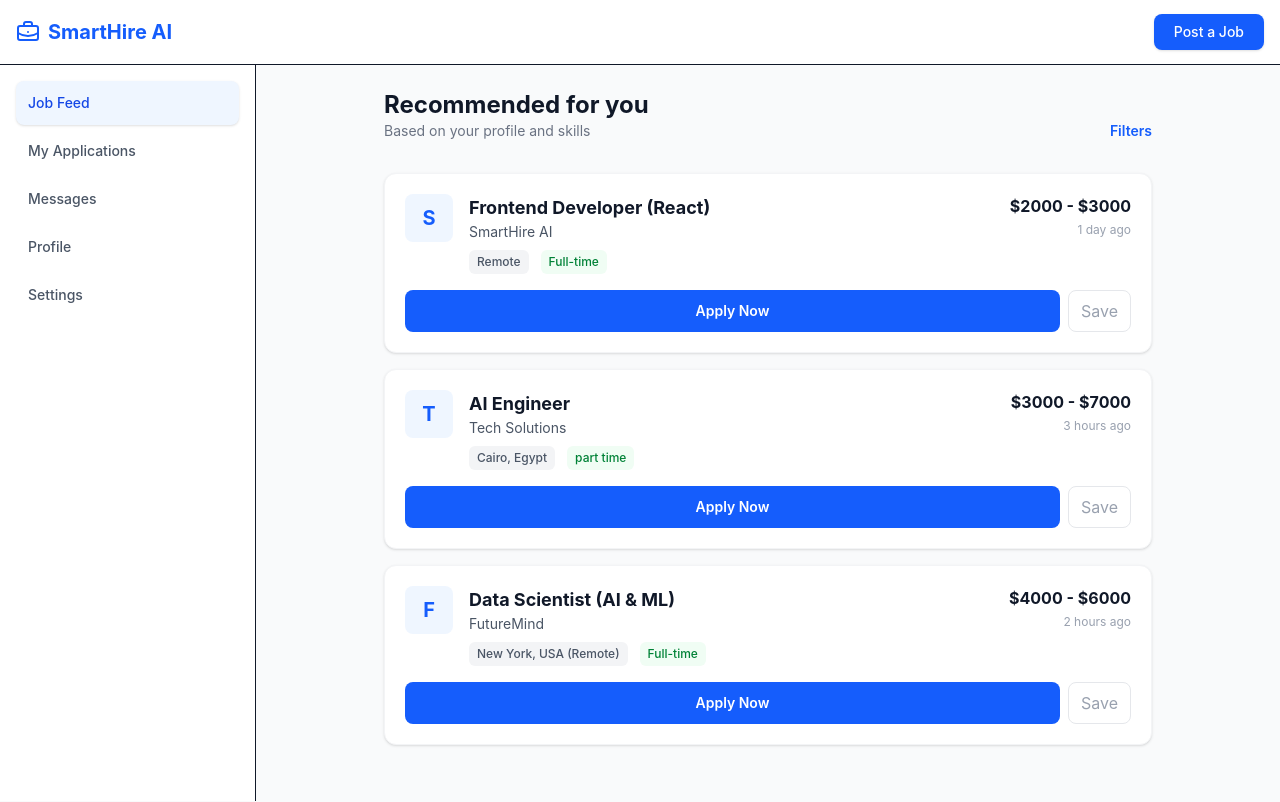
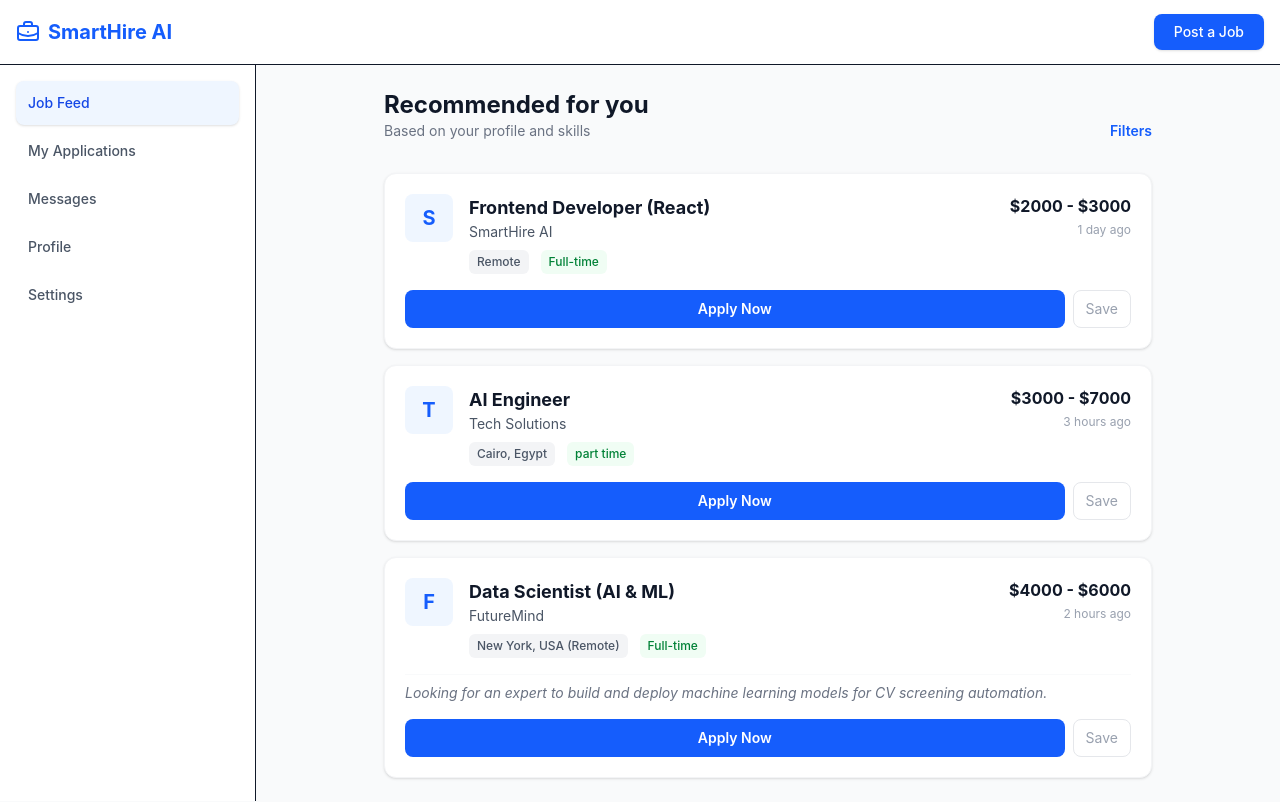
Before and after one commit to kanozelsayed/HR-System, a Next.js app: page / in a window 1280 px wide. Built offline with nearby package versions, Linux system fonts and the light colour scheme.

Commit message:
docs: Description INSIDE the main div

```diff
--- a/components/layout/features/jobs/JobCard.tsx
+++ b/components/layout/features/jobs/JobCard.tsx
@@ -36,12 +36,19 @@ export default function JobCard({ job }: JobCardProps) {
         </div>
       </div>
 
+      {/* --- NEW: Description INSIDE the main div --- */}
+      {job.description && (
+        <p className="mt-4 text-sm text-gray-500 line-clamp-2 italic border-t pt-2 border-gray-50">
+          {job.description}
+        </p>
+      )}
+
       <div className="mt-4 flex gap-2">
         <button className="flex-1 bg-blue-600 text-white py-2 rounded-lg text-sm font-semibold hover:bg-blue-700 transition-colors">
           Apply Now
         </button>
-        <button className="px-3 py-2 border border-gray-200 rounded-lg hover:bg-gray-50 transition-colors">
-          <span className="text-gray-400">Save</span>
+        <button className="px-3 py-2 border border-gray-200 rounded-lg hover:bg-gray-50 transition-colors text-gray-400 text-sm">
+          Save
         </button>
       </div>
     </div>
--- a/constants/jobs.ts
+++ b/constants/jobs.ts
@@ -29,4 +29,5 @@ export const MOCK_JOBS: Job[] = [
   postedAt: "2 hours ago",
   description: "Looking for an expert to build and deploy machine learning models for CV screening automation."
 },
+
 ];
```
